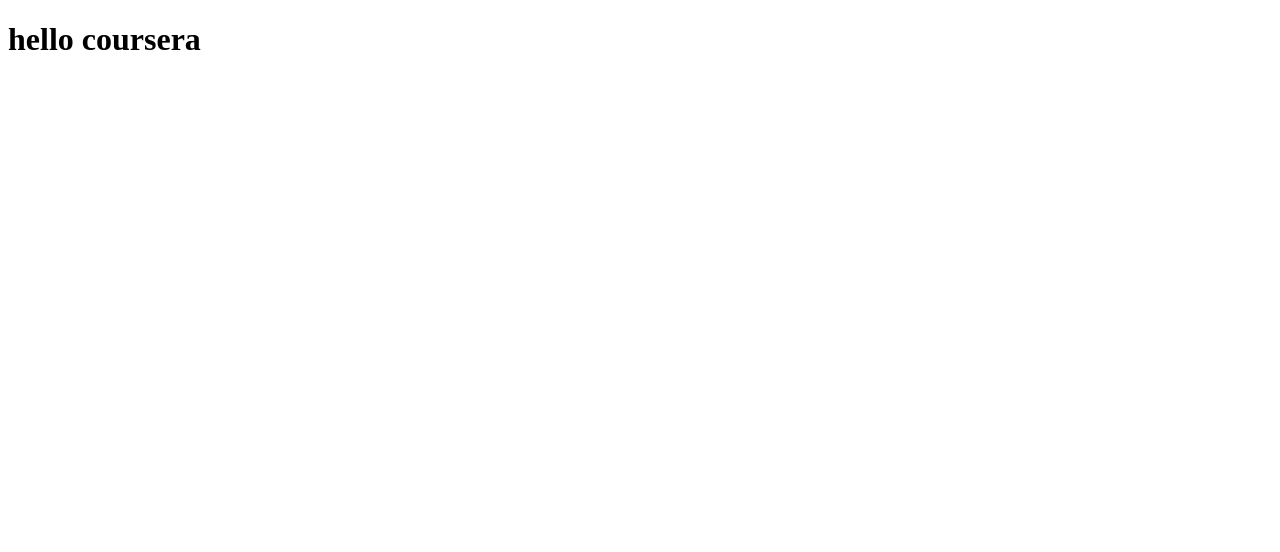
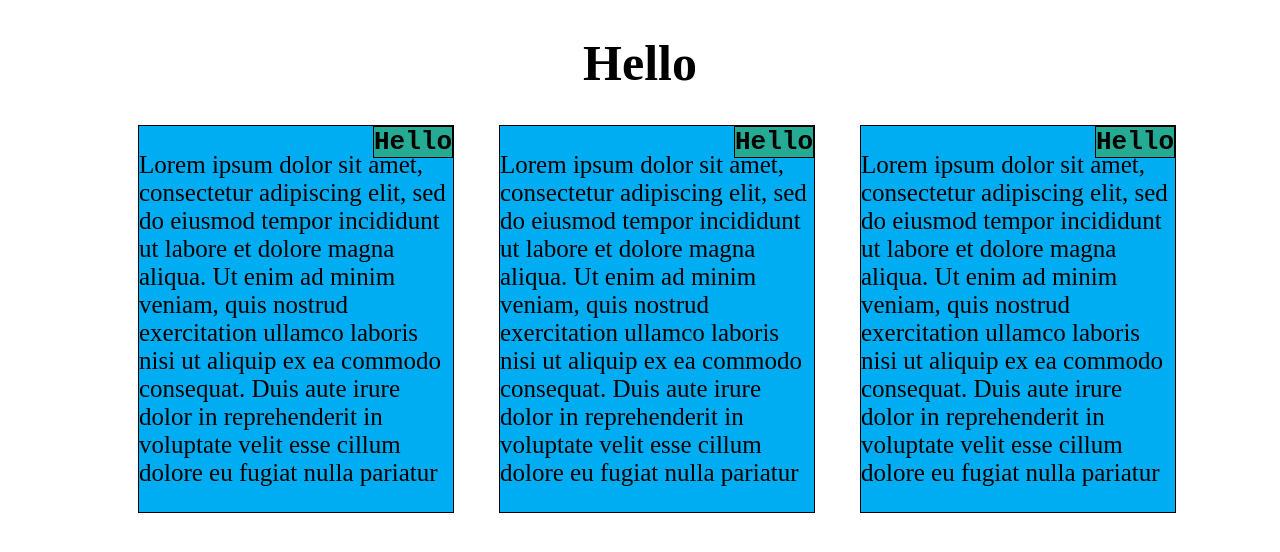
Before and after one commit to Prietinho/coursera-test, a plain HTML site: page Site/index.html in a window 1280 px wide. Drawn offline with Linux system fonts and the light colour scheme.

Commit message:
Update index.html

```diff
--- a/Site/index.html
+++ b/Site/index.html
@@ -1,9 +1,181 @@
 <!DOCTYPE html>
 <html>
+<meta charset="utf-8">
+<meta name="viewport" content="width=device=-width, initial-scale=1">
+<style>
+*{
+	box-sizing: border-box;
+	font-size: 25px;
+	padding: 0
+	margin:0;
+
+}
+#d1{
+	margin-top: 30px;
+	text-align: center;
+}
+
+#s1{
+	position: relative;
+	width: 30%;
+	border:1px solid black;
+	background-color: #00ADF2 ;
+	float:left;
+	margin-right: 30px;
+	margin-left: 130px;
+	text-align: center;
+	font-family: "Comic Sans MS", cursive, sans-serif
+	border:1px solid black;
+}
+#s2{
+
+
+	position: relative;
+	background-color: #00ADF2;
+  	border:1px solid black;
+	width: 30%;
+	float:left;
+	margin-right: 30px;
+	margin-left: 15px;
+	text-align: center;
+	font-family: "Comic Sans MS", cursive, sans-serif
+	border:1px solid black;
+}
+#s3{
+	width: 30%;
+	background-color: #00ADF2 ;
+ 	border:1px solid black;
+	float:left;
+	margin-left: 15px;
+	position: relative;
+	text-align: center
+	margin-top 30px;
+	font-family: "Comic Sans MS", cursive, sans-serif
+	border: 40px solid black;
+}
+
+h1 {
+	font-size: 50px;
+	text-align: center;
+
+
+}
+h2{
+	top:-22px;
+	right:0;
+	border:1px solid black;
+	position: absolute;
+    font-size: 26px;
+    background-color: #25AA93 ;
+    font-family: "Courier New", Courier, monospace
+}
+
+h3{
+	top:-26px;
+	right:0;
+	border:1px solid black;
+	position: absolute;
+    font-size: 26px;
+    background-color: #25AA93 ;
+    font-family: "Courier New", Courier, monospace
+
+}
+
+h4{
+	top:-30px;
+	right:0;
+	border:1px solid black;
+	margin-top: 30px;
+    position: absolute;
+    font-size: 26px;
+    background-color: #25AA93  ;
+    overflow: auto;
+    font-family: "Courier New", Courier, monospace
+
+}
+p{
+	position: relative;
+	text-align: left;
+}
+
+@media (min-width: 992px){
+	#s1{
+		width: 25%;
+
+	}
+	#s2{
+		width: 25%;
+
+	}
+	#s3{
+		width: 25%;
+	}
+}
+
+
+@media (max-width: 991px) and (min-width: 768px){
+#s3 {
+    width: 93.34%;
+    margin-top: 30px;
+    margin-left: 3.33%;
+	height: auto;
+	}
+
+#s1{
+
+    margin-left: 18%;
+	}
+}
+
+
+
+
+
+
+@media (max-width: 767px){
+#s1 {
+    width: 93.34%;
+    margin-top: 30px;
+    margin-left: 3.33%;
+    height: auto;
+    margin-bottom: 30px;
+    }
+ #s2{
+ 	width: 93.34%;
+    margin-top: 30px;
+    margin-left: 3.33%;
+    height: auto;
+    margin-bottom: 30px;
+	}
+	#s3{
+	width: 93.34%;
+    margin-top: 30px;
+    margin-left: 3.33%;
+    height: auto;
+    margin-bottom: 30px;
+	}
+
+ }
+</style>
 <head>
-	<title>Hello Coursera</title>
+	<title></title>
 </head>
 <body>
-<h1>hello coursera</h1>
+<h1>Hello</h1>
+<div id="d1">
+	<section id="s1">
+		<h2>Hello</h2>
+		<p id="p1"> Lorem ipsum dolor sit amet, consectetur adipiscing elit, sed do eiusmod tempor incididunt ut labore et dolore magna aliqua. Ut enim ad minim veniam, quis nostrud exercitation ullamco laboris nisi ut aliquip ex ea commodo consequat. Duis aute irure dolor in reprehenderit in voluptate velit esse cillum dolore eu fugiat nulla pariatur</p1>
+	</section>
+	<section id="s2">
+		<h3>Hello</h3>
+		<p id="p2">Lorem ipsum dolor sit amet, consectetur adipiscing elit, sed do eiusmod tempor incididunt ut labore et dolore magna aliqua. Ut enim ad minim veniam, quis nostrud exercitation ullamco laboris nisi ut aliquip ex ea commodo consequat. Duis aute irure dolor in reprehenderit in voluptate velit esse cillum dolore eu fugiat nulla pariatur</p2>
+	</section>
+	<section id="s3">
+		<h4>Hello</h4>
+		<p id="p3">Lorem ipsum dolor sit amet, consectetur adipiscing elit, sed do eiusmod tempor incididunt ut labore et dolore magna aliqua. Ut enim ad minim veniam, quis nostrud exercitation ullamco laboris nisi ut aliquip ex ea commodo consequat. Duis aute irure dolor in reprehenderit in voluptate velit esse cillum dolore eu fugiat nulla pariatur</p3>
+	</section>
+</div>
 </body>
+
 </html>
```
